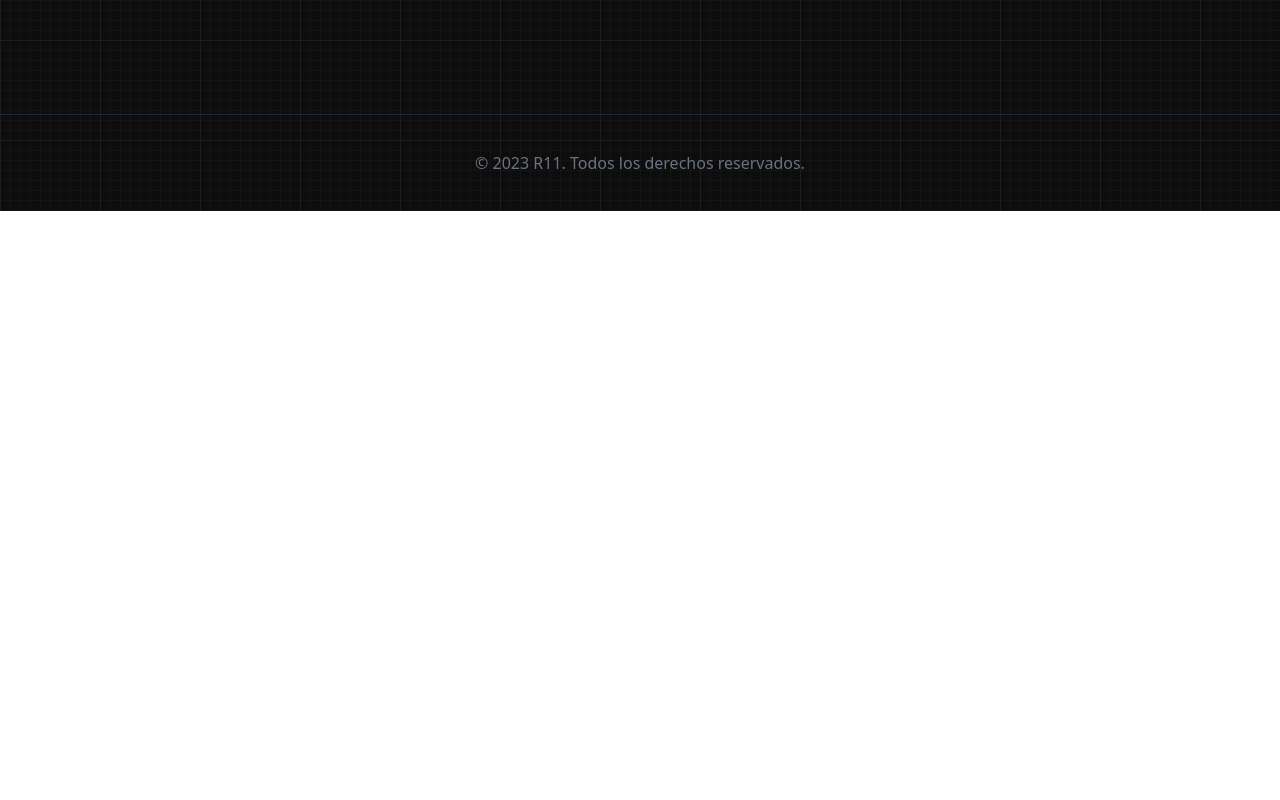
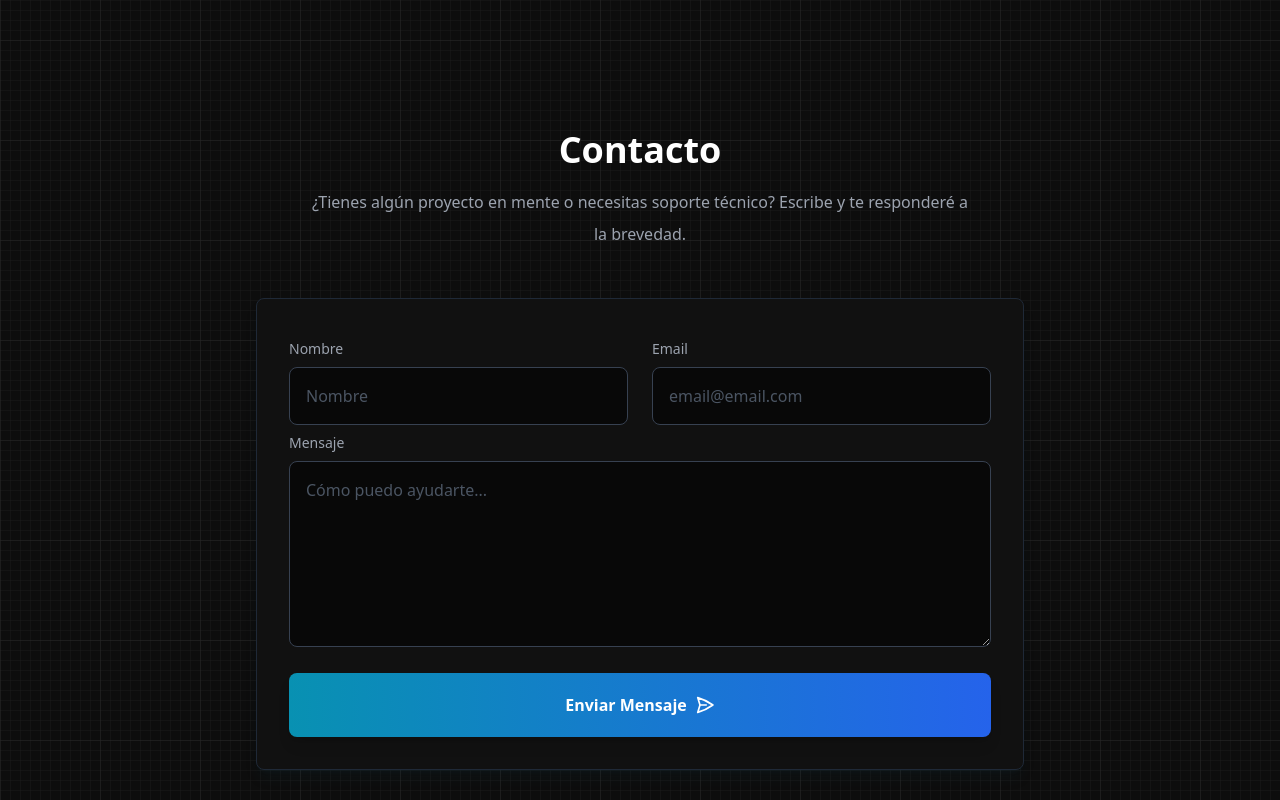
Before and after one commit to RRosadoDev/r11-it, a Next.js app: page / in a window 1280 px wide. Shown: the part 1660-2460 px from the top of the page. Before the commit the page ends 1871 px from the top, so only its background shows below. Built offline with nearby package versions, Linux system fonts and the light colour scheme; a web font is replaced by a local one.

Commit message:
Seccion Contact

```diff
--- a/src/components/MainEntry.jsx
+++ b/src/components/MainEntry.jsx
@@ -5,6 +5,7 @@ import ServicesHero from './services/ServicesHero';
 import PainPoints from './services/PainPoints';
 import ServicesGrid from './services/ServicesGrid';
 import ServicesFooter from './services/ServicesFooter';
+import ServicesContact from './services/ServicesContact';
 
 const MainEntry = () => {
     return (
@@ -37,6 +38,7 @@ const MainEntry = () => {
                 <ServicesHero />
                 <PainPoints />
                 <ServicesGrid />
+                <ServicesContact />
                 <ServicesFooter />
             </div>
         </div>
--- /dev/null
+++ b/src/components/services/ServicesContact.jsx
@@ -0,0 +1,155 @@
+'use client'
+import React, { useEffect, useState } from 'react'
+
+const ServicesContact = () => {
+    const [result, setResult] = useState("");
+
+    const onSubmit = async (event) => {
+        event.preventDefault();
+        const hCaptcha = event.target.querySelector('textarea[name=h-captcha-response]').value;
+        if (!hCaptcha) {
+            event.preventDefault();
+            setResult("Por favor completa el captcha");
+            return
+        }
+        setResult("Enviando...");
+        const formData = new FormData(event.target);
+
+        // ----- Enter your Web3 Forms Access key below---------
+        formData.append("access_key", "50b2fe65-b00b-4b9e-ad62-3ba471098be2");
+
+        const res = await fetch("https://api.web3forms.com/submit", {
+            method: "POST",
+            body: formData
+        }).then((res) => res.json());
+
+        if (res.success) {
+            console.log("Success", res);
+            setResult("¡Mensaje enviado con éxito! Nos pondremos en contacto contigo pronto.");
+            event.target.reset();
+        } else {
+            console.log("Error", res);
+            setResult("Hubo un error al enviar el mensaje. Por favor intenta de nuevo.");
+        }
+    };
+
+    function CaptchaLoader() {
+        const captchadiv = document.querySelectorAll('[data-captcha="true"]');
+        if (captchadiv.length) {
+            let lang = null;
+            let onload = null;
+            let render = null;
+
+            captchadiv.forEach(function (item) {
+                const sitekey = item.dataset.sitekey;
+                lang = item.dataset.lang;
+                onload = item.dataset.onload;
+                render = item.dataset.render;
+
+                if (!sitekey) {
+                    item.dataset.sitekey = "50b2fe65-b00b-4b9e-ad62-3ba471098be2";
+                }
+            });
+
+            let scriptSrc = "https://js.hcaptcha.com/1/api.js?recaptchacompat=off";
+            if (lang) {
+                scriptSrc += `&hl=${lang}`;
+            }
+            if (onload) {
+                scriptSrc += `&onload=${onload}`;
+            }
+            if (render) {
+                scriptSrc += `&render=${render}`;
+            }
+
+            var script = document.createElement("script");
+            script.type = "text/javascript";
+            script.async = true;
+            script.defer = true;
+            script.src = scriptSrc;
+            document.body.appendChild(script);
+        }
+    }
+
+    useEffect(() => {
+        CaptchaLoader();
+    }, []);
+
+    return (
+        <section id="contact" className="max-w-7xl mx-auto py-20 px-6">
+            <div className="text-center mb-12">
+                <h2 className="text-4xl font-bold text-white mb-4">Contacto</h2>
+                <p className="text-gray-400 max-w-2xl mx-auto">
+                    ¿Tienes algún proyecto en mente o necesitas soporte técnico?
+                    Escribe y te responderé a la brevedad.
+                </p>
+            </div>
+
+            <div className="max-w-3xl mx-auto bg-[#111] p-8 rounded-lg border border-gray-800 shadow-lg shadow-cyan-900/10">
+                <form onSubmit={onSubmit} className="space-y-2">
+                    <input type="hidden" name="subject" value="Nuevo mensaje - Formulario Servicios R11" />
+
+                    <div className="grid md:grid-cols-2 gap-6">
+                        <div>
+                            <label htmlFor="name" className="block text-sm font-medium text-gray-400 mb-2">Nombre</label>
+                            <input
+                                type="text"
+                                id="name"
+                                name="name"
+                                placeholder="Nombre"
+                                className="w-full bg-black/50 border border-gray-700 rounded-lg px-4 py-3 text-white placeholder-gray-600 focus:outline-none focus:border-cyan-500 focus:ring-1 focus:ring-cyan-500 transition-colors"
+                                required
+                            />
+                        </div>
+                        <div>
+                            <label htmlFor="email" className="block text-sm font-medium text-gray-400 mb-2">Email</label>
+                            <input
+                                type="email"
+                                id="email"
+                                name="email"
+                                placeholder="email@email.com"
+                                className="w-full bg-black/50 border border-gray-700 rounded-lg px-4 py-3 text-white placeholder-gray-600 focus:outline-none focus:border-cyan-500 focus:ring-1 focus:ring-cyan-500 transition-colors"
+                                required
+                            />
+                        </div>
+                    </div>
+
+                    <div>
+                        <label htmlFor="message" className="block text-sm font-medium text-gray-400 mb-2">Mensaje</label>
+                        <textarea
+                            id="message"
+                            name="message"
+                            rows="5"
+                            placeholder="Cómo puedo ayudarte..."
+                            className="w-full bg-black/50 border border-gray-700 rounded-lg px-4 py-3 text-white placeholder-gray-600 focus:outline-none focus:border-cyan-500 focus:ring-1 focus:ring-cyan-500 transition-colors"
+                            required
+                        ></textarea>
+                    </div>
+
+                    {/* Captcha Container */}
+                    <div className="flex justify-start md:justify-start transform scale-[0.77] sm:scale-100 origin-top-left mb-6">
+                        <div className="h-captcha" data-captcha="true"></div>
+                    </div>
+
+                    <button
+                        type='submit'
+                        className="w-full bg-gradient-to-r from-cyan-600 to-blue-600 hover:from-cyan-500 hover:to-blue-500 text-white font-bold py-4 rounded-lg shadow-lg transform transition-all duration-300 hover:scale-[1.02] flex justify-center items-center gap-2"
+                    >
+                        Enviar Mensaje
+                        <svg xmlns="http://www.w3.org/2000/svg" fill="none" viewBox="0 0 24 24" strokeWidth={2} stroke="currentColor" className="w-5 h-5">
+                            <path strokeLinecap="round" strokeLinejoin="round" d="M6 12L3.269 3.126A59.768 59.768 0 0121.485 12 59.77 59.77 0 013.27 20.876L5.999 12zm0 0h7.5" />
+                        </svg>
+                    </button>
+
+                    {result && (
+                        <div className={`mt-4 p-4 rounded-lg text-center ${result.includes("error") || result.includes("captcha") ? "bg-red-900/30 text-red-300 border border-red-800" : "bg-green-900/30 text-green-300 border border-green-800"}`}>
+                            {result}
+                        </div>
+                    )}
+                </form>
+            </div>
+        </section>
+    )
+}
+
+export default ServicesContact
--- a/src/components/services/ServicesNavbar.jsx
+++ b/src/components/services/ServicesNavbar.jsx
@@ -28,7 +28,7 @@ const ServicesNavbar = () => {
 
     const menuItems = [
         { label: 'Servicios', href: '#services' },
-        // { label: 'Contacto', href: '#contacto' },
+        { label: 'Contacto', href: '#contact' },
         { label: 'Portfolio', href: '/portfolio' },
     ];
 
```
